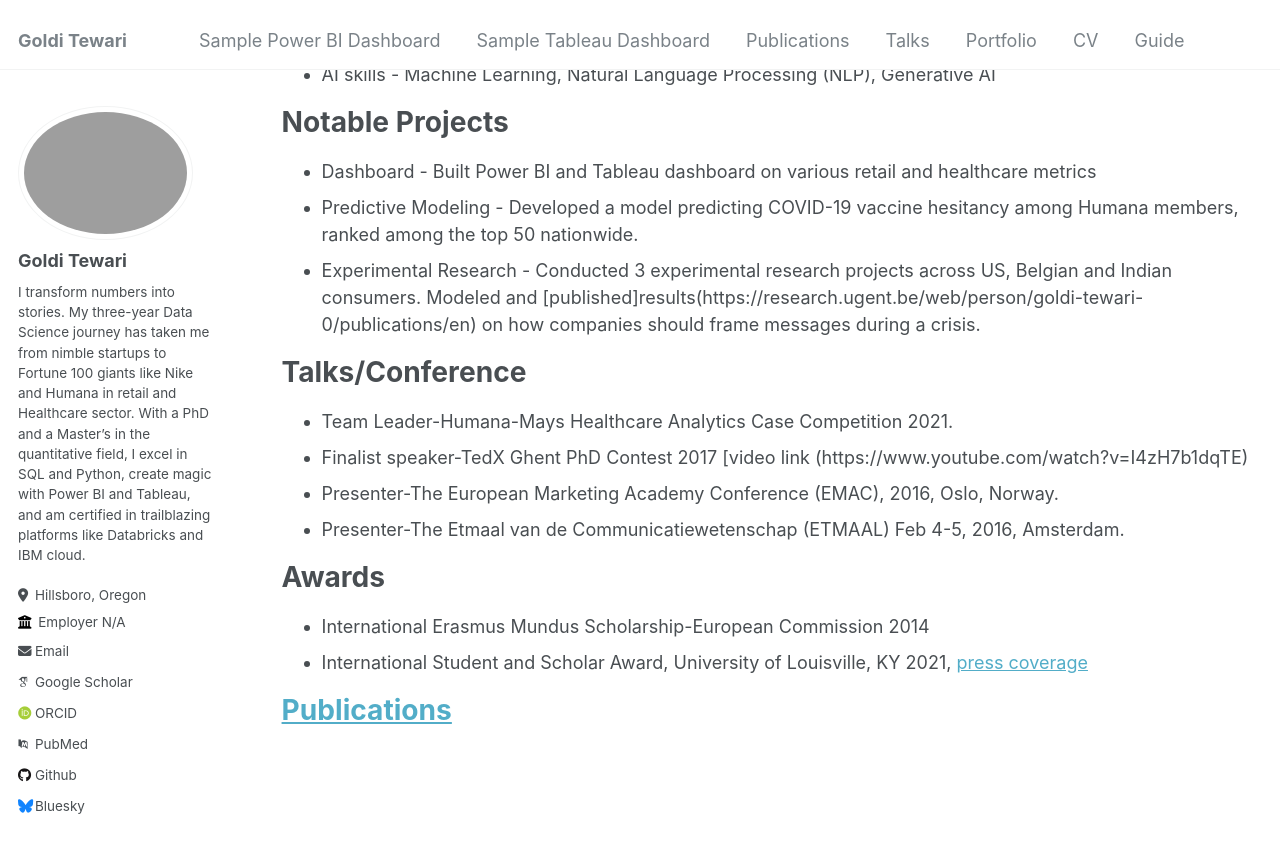
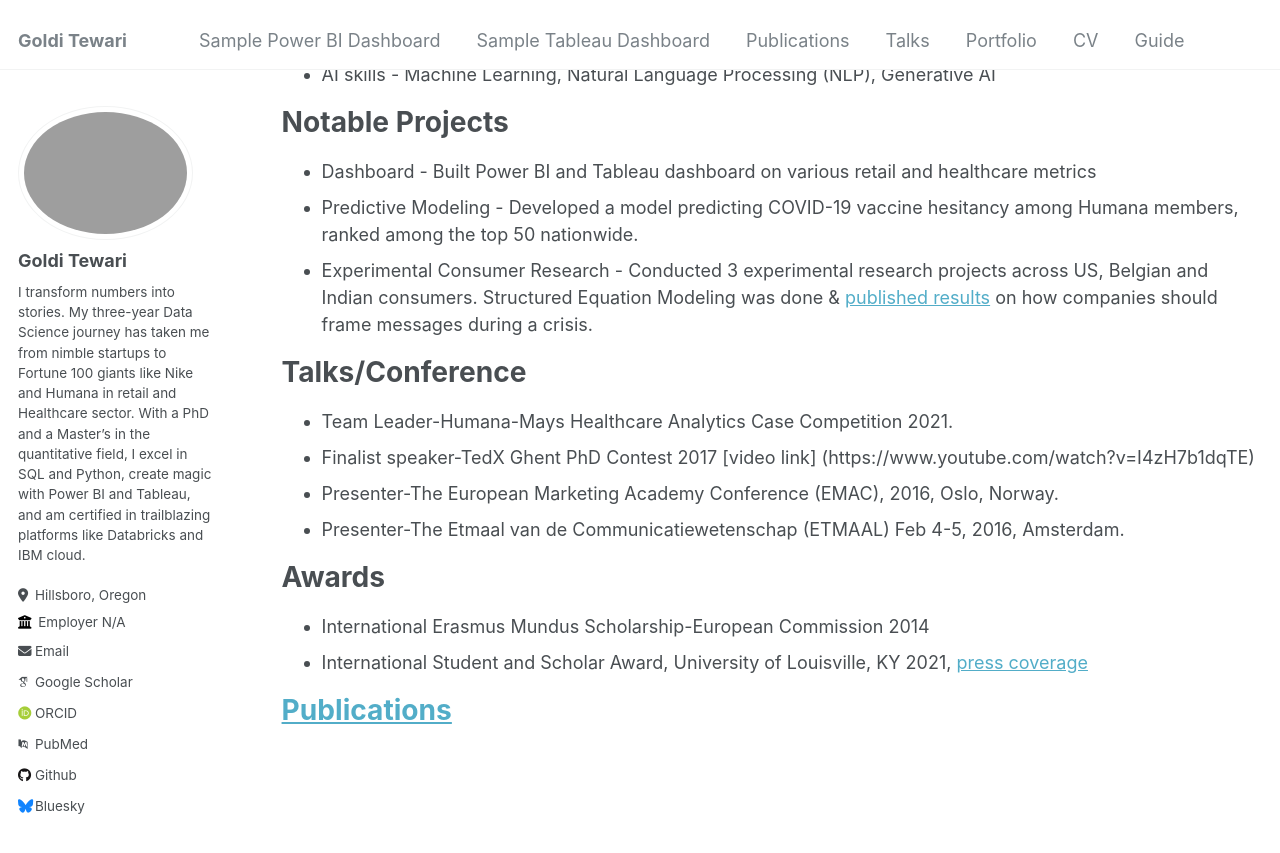
Before and after one commit to golditewari9/golditewari.github.io, a Jekyll site: the page built from _pages/cv.md, in a window 1280 px wide and 900 px high, scrolled down 884 px. Shown: the top 853 px of the window. Built offline with Jekyll 4.4.1, drawn with Linux system fonts in a browser that asks for light colours; some web fonts are replaced.

Commit message:
Update cv.md

```diff
--- a/_pages/cv.md
+++ b/_pages/cv.md
@@ -44,12 +44,12 @@ Notable Projects
 ======
 * Dashboard - Built Power BI and Tableau dashboard on various retail and healthcare metrics
 * Predictive Modeling - Developed a model predicting COVID-19 vaccine hesitancy among Humana members, ranked among the top 50 nationwide.
-* Experimental Research - Conducted 3 experimental research projects across US, Belgian and Indian consumers. Modeled and [published]results(https://research.ugent.be/web/person/goldi-tewari-0/publications/en) on how companies should frame messages during a crisis.
+* Experimental Consumer Research - Conducted 3 experimental research projects across US, Belgian and Indian consumers. Structured Equation Modeling was done & [published results](https://research.ugent.be/web/person/goldi-tewari-0/publications/en) on how companies should frame messages during a crisis.
 
 Talks/Conference
 ======
 * Team Leader-Humana-Mays Healthcare Analytics Case Competition 2021.
-* Finalist speaker-TedX Ghent PhD Contest 2017 [video link (https://www.youtube.com/watch?v=I4zH7b1dqTE)
+* Finalist speaker-TedX Ghent PhD Contest 2017 [video link] (https://www.youtube.com/watch?v=I4zH7b1dqTE)
 * Presenter-The European Marketing Academy Conference (EMAC), 2016, Oslo, Norway.
 * Presenter-The Etmaal van de Communicatiewetenschap (ETMAAL) Feb 4-5, 2016, Amsterdam.
 
```
